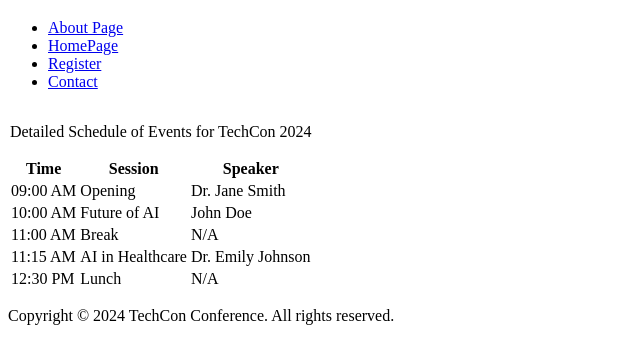
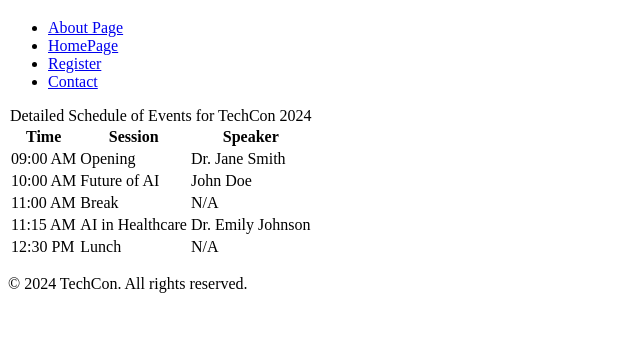
Before and after one commit to Dagi2004/TechCon_HTML, a plain HTML site: page techcon_website/schedule.html in a window 1280 px wide. Shown: the part 61-424 px from the top of the page, without its empty margins (0-640 px from the left). Drawn offline with Linux system fonts and the light colour scheme.

Commit message:
footer Consistency

```diff
--- a/techcon_website/schedule.html
+++ b/techcon_website/schedule.html
@@ -20,7 +20,7 @@
     <main>
       <table>
         <caption>
-          <p>Detailed Schedule of Events for TechCon 2024</p>
+          Detailed Schedule of Events for TechCon 2024
         </caption>
 
         <tr>
@@ -58,7 +58,7 @@
     </main>
 
     <footer>
-      <p>Copyright &copy; 2024 TechCon Conference. All rights reserved.</p>
+      <p>&copy; 2024 TechCon. All rights reserved.</p>
     </footer>
   </body>
 </html>
```
